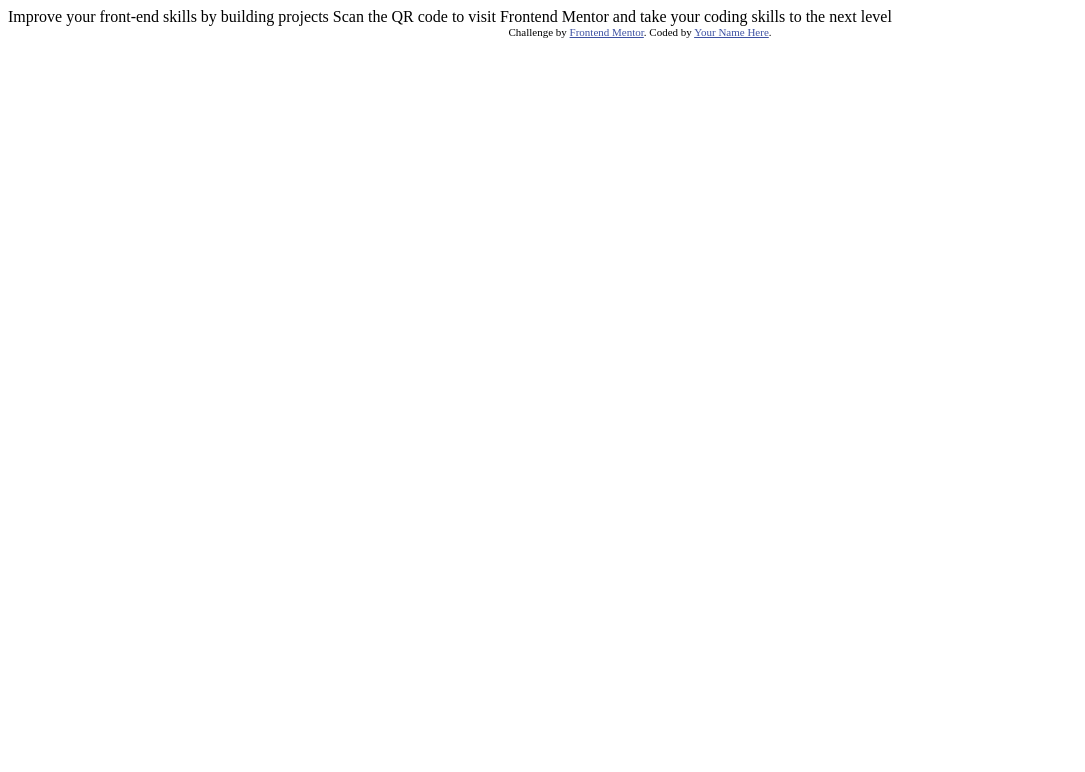
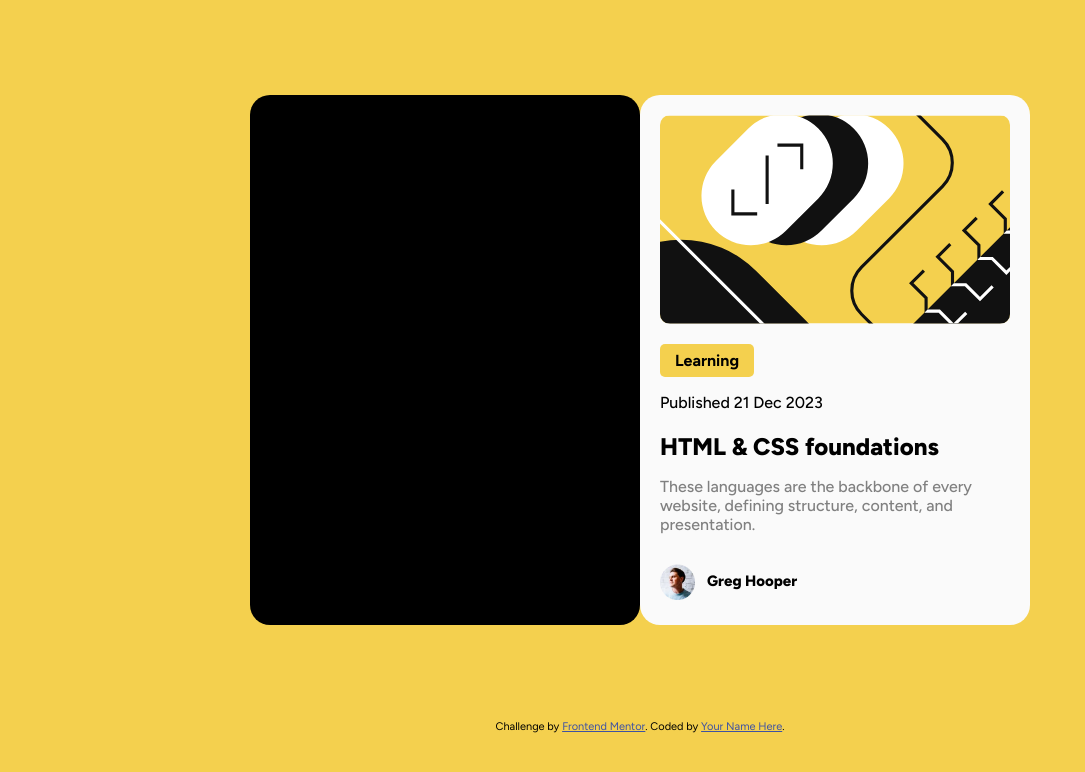
Before and after one commit to T3mmy4P/blog-preview-card-challenge, a plain HTML site: page index.html in a window 1280 px wide. Shown: the whole page, without its empty margins (0-1085 px from the left). Drawn offline with Linux system fonts and the light colour scheme.

Commit message:
Initial project commit

```diff
--- a/assets/css/style.css
+++ b/assets/css/style.css
@@ -0,0 +1,109 @@
+@import url('https://fonts.googleapis.com/css2?family=Figtree:ital,wght@0,300..900;1,300..900&display=swap');
+/* -------------------- General */
+
+body {
+    background: hsl(47, 88%, 63%);
+    margin: 0;
+    padding: 0;
+    font-family: "Figtree", sans-serif;
+}
+
+p {
+    font-weight: 500;
+    font-size: 16px;
+}
+
+main {
+    width: 100vw;
+    height: 90vh;
+    display: flex;
+    align-items: center;
+    justify-content: center;
+}
+
+/* -------------------- Container */
+
+.container-main {
+    background: #fafafa;
+    width: 350px;
+    height: 490px;
+    padding: 20px;
+    margin: auto;
+    border-radius: 20px;
+    /* z-index: 0; */
+}
+
+.container-sub {
+    background: #000000;
+    width: 390px;
+    height: 530px;
+    border-radius: 20px;
+    /* z-index: -1; */
+}
+
+
+/* -------------------- Images */
+
+.container-main img {
+    width: 100%;
+    border-radius: 10px;
+}
+
+
+/* -------------------- Sub Heading */
+
+.sub-heading {
+    background-color: hsl(47, 88%, 63%);
+    width: 80px;
+    text-align: center;
+    padding: 7px;
+    border-radius: 5px;
+
+    font-size: 16px;
+}
+
+
+
+/* -------------------- Brief */
+
+.brief h1 {
+    font-weight: 800;
+    margin-bottom: 0;
+}
+
+.brief p {
+    color: hsl(0, 0%, 50%);
+    font-weight: 500;
+}
+
+
+/* -------------------- Author */
+
+.author {
+    width: 100%;
+    margin: 30px auto 0 auto;
+}
+
+.author img {
+    float: left;
+    width: 10%;
+    margin-right: 12px;
+}
+
+.author h3 {
+    font-size: 15px;
+    font-weight: 750;
+    line-height: 25px;
+    padding: 5px;
+}
+
+/* -------------------- Footer */
+
+.attribution {
+    font-size: 11px;
+    text-align: center;
+}
+
+.attribution a {
+    color: hsl(228, 45%, 44%);
+}
--- a/index.html
+++ b/index.html
@@ -2,27 +2,51 @@
 <html lang="en">
 <head>
   <meta charset="UTF-8">
-  <meta name="viewport" content="width=device-width, initial-scale=1.0"> <!-- displays site properly based on user's device -->
-
-  <link rel="icon" type="image/png" sizes="32x32" href="./images/favicon-32x32.png">
-
-  <title>Frontend Mentor | QR code component</title>
-
-  <!-- Feel free to remove these styles or customise in your own stylesheet 👍 -->
-  <style>
-    .attribution { font-size: 11px; text-align: center; }
-    .attribution a { color: hsl(228, 45%, 44%); }
-  </style>
+  <meta name="viewport" content="width=device-width, initial-scale=1.0">
+  <link rel="icon" type="image/png" sizes="32x32" href="./assets/images/favicon-32x32.png">
+  <title>Frontend Mentor | Blog preview card</title>
+  <link rel="stylesheet" href="assets/css/style.css">
 </head>
 <body>
+  <main>
+    <!-- Empty Conatiner -->
+    <section>
+      <div class="container-sub"></div>
+    </section>
 
-  Improve your front-end skills by building projects
+    <!-- Main Container -->
+    <section>
+      <div class="container-main">
+        <!-- Hero Image -->
+        <div>
+          <img src="assets/images/illustration-article.svg" alt="">
+        </div>
 
-  Scan the QR code to visit Frontend Mentor and take your coding skills to the next level
+        <!-- Publishing Info -->
+        <div>
+          <h3 class="sub-heading">Learning</h3>
+          <p>Published 21 Dec 2023</p>
+        </div>
 
-  <div class="attribution">
-    Challenge by <a href="https://www.frontendmentor.io?ref=challenge" target="_blank">Frontend Mentor</a>.
-    Coded by <a href="#">Your Name Here</a>.
-  </div>
+        <!-- Brief  -->
+        <div class="brief">
+          <h1>HTML & CSS foundations</h1>
+          <p>These languages are the backbone of every website, defining structure, content, and presentation.</p>
+        </div>
+
+        <div class="author">
+          <img src="assets/images/image-avatar.webp" alt="">
+          <h3>Greg Hooper</h3>
+        </div>
+      </div>
+    </section>
+  </main>
+
+  <footer>
+    <div class="attribution">
+      Challenge by <a href="https://www.frontendmentor.io?ref=challenge" target="_blank">Frontend Mentor</a>.
+      Coded by <a href="#">Your Name Here</a>.
+    </div>
+  </footer>
 </body>
 </html>
```
Also changed, not shown: assets/images/active-states.jpg (added), assets/images/desktop-design.jpg (added), assets/images/illustration-article.svg (added), assets/images/image-avatar.webp (added), assets/images/mobile-design.jpg (added), assets/images/preview.jpg (added), 2 other files.
